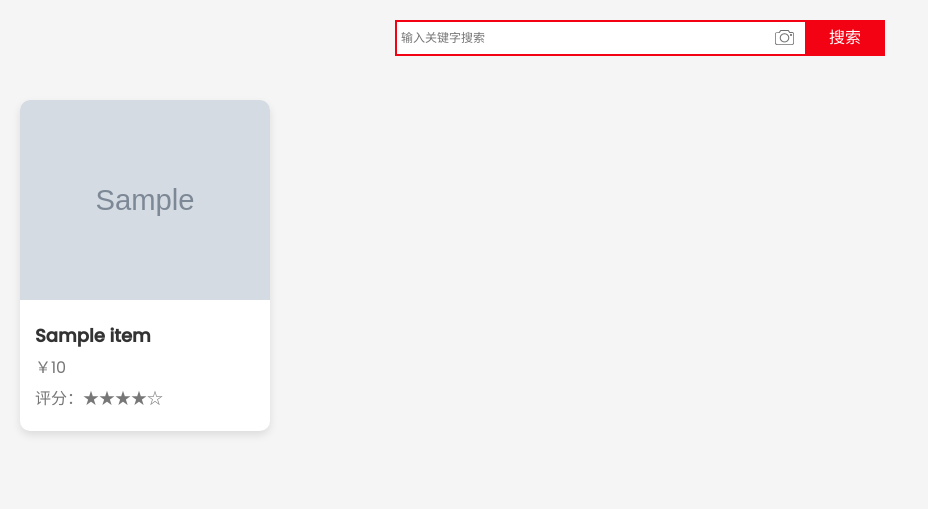
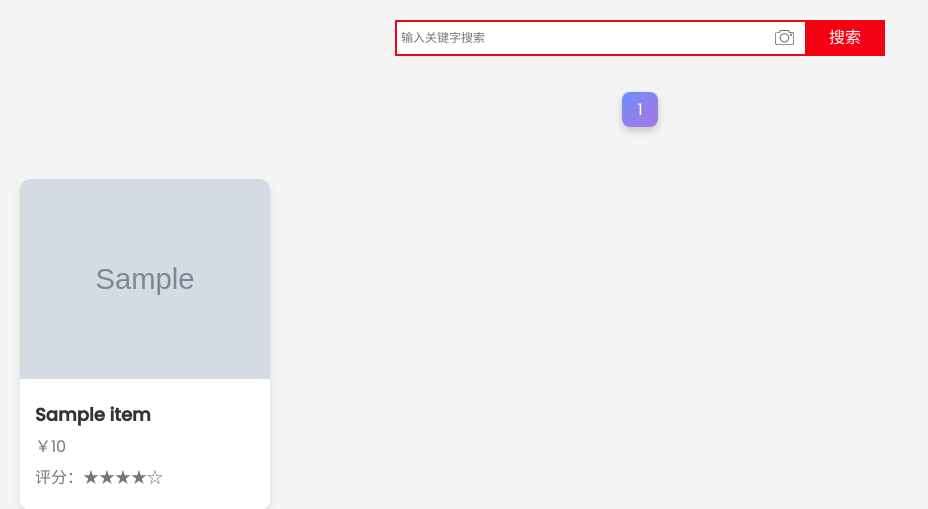
Before and after one commit to wallehxz/goods_vectors, a Django app: template home/templates/index.html in a window 1280 px wide. Shown: the part 57-566 px from the top of the page, without its empty margins (0-928 px from the left). Run offline with Django 5.2, Linux system fonts and the light colour scheme; the template is opened without the code that fills it: most values are stand-ins (such as "Sample title", 1, 10 or a date in 2020); grey boxes marked "Sample" are stand-in pictures.

Commit message:
添加分页展示

```diff
--- a/assets/stylesheets/index.css
+++ b/assets/stylesheets/index.css
@@ -46,7 +46,7 @@ body {
     float: left;
     width: 80px;
     height: 36px;
-    font-family: tahoma,arial,Microsoft YaHei,Hiragino Sans GB,"\u5b8b\u4f53",sans-serif;
+    font-family: tahoma, arial, Microsoft YaHei, Hiragino Sans GB, "\u5b8b\u4f53", sans-serif;
     background: #f30213;
     border: none;
     border-radius: 0;
@@ -59,7 +59,7 @@ body {
 .cw-icon {
     position: relative;
     cursor: default;
-    zoom:1
+    zoom: 1
 }
 
 .photo-search-btn {
@@ -133,3 +133,42 @@ body {
     margin: 5px 0;
     color: #777;
 }
+
+.pagination-cards {
+    display: flex;
+    justify-content: center;
+    list-style: none;
+    padding: 0;
+    margin: 2rem 0;
+}
+
+.pagination-cards .page-item {
+    margin: 0 5px;
+}
+
+.pagination-cards .page-link {
+    display: block;
+    padding: 5px 15px;
+    text-decoration: none;
+    color: #555;
+    background: white;
+    border-radius: 8px;
+    box-shadow: 0 2px 5px rgba(0, 0, 0, 0.1);
+    transition: all 0.3s ease;
+}
+
+.pagination-cards .page-link:hover {
+    transform: translateY(-2px);
+    box-shadow: 0 4px 8px rgba(0, 0, 0, 0.15);
+}
+
+.pagination-cards .active .page-link {
+    background: linear-gradient(135deg, #6e8efb, #a777e3);
+    color: white;
+    box-shadow: 0 4px 8px rgba(0, 0, 0, 0.2);
+}
+
+.pagination-cards .disabled .page-link {
+    opacity: 0.5;
+    pointer-events: none;
+}
--- a/goods/models.py
+++ b/goods/models.py
@@ -59,7 +59,7 @@ class Goods(models.Model):
 
     def get_vector_shape(self):
         vector = get_vector(self.id)
-        return f'(Dim[{len(vector)}], Sum[{sum(vector)}])'
+        return f'(Dim[{len(vector)}], Sum[{int(sum(vector))}])'
 
     def save(self, *args, **kwargs):
         is_new = self._state.adding
--- a/home/templates/index.html
+++ b/home/templates/index.html
@@ -21,20 +21,58 @@
 </div>
 
 <div class="search-bar">
-    <form action="/" method="get" >
+    <form action="/" method="get">
         <input class="text" name="q" type="text" value="{{ q }}" placeholder="输入关键字搜索">
         <span class="photo-search-btn">
             <span class="upload-bg" onclick="document.getElementById('upload-image').click()"></span>
             <input type="file" id="upload-image" accept="image/*" style="display: none;">
         </span>
-        <input type="hidden" id="image_path"  name="image_path" value="{{ path }}">
+        <input type="hidden" id="image_path" name="image_path" value="{{ path }}">
         <button id='submit_search' type="submit" class="button cw-icon"><i></i>搜索</button>
     </form>
     <div class="status" id="status"></div>
 </div>
+<!-- 分页导航 -->
+
+<ul class="pagination-cards">
+    {% if page_obj.has_previous %}
+        <li class="page-item">
+            <a class="page-link" href="?page=1" title="First">
+               首页
+            </a>
+        </li>
+        <li class="page-item">
+            <a class="page-link" href="?page={{ page_obj.previous_page_number }}" title="Previous">
+                上页
+            </a>
+        </li>
+    {% endif %}
+
+    {% for num in page_obj.paginator.page_range %}
+        {% if num > page_obj.number|add:'-3' and num < page_obj.number|add:'3' %}
+            <li class="page-item {% if page_obj.number == num %}active{% endif %}">
+                <a class="page-link" href="?page={{ num }}">{{ num }}</a>
+            </li>
+        {% endif %}
+    {% endfor %}
+
+    {% if page_obj.has_next %}
+        <li class="page-item">
+            <a class="page-link" href="?page={{ page_obj.next_page_number }}" title="Next">
+                下页
+            </a>
+        </li>
+        <li class="page-item">
+            <a class="page-link" href="?page={{ page_obj.paginator.num_pages }}" title="Last">
+               末页
+            </a>
+        </li>
+    {% endif %}
+</ul>
+
 
 <div class="product-grid">
-    {% for item in goods_list %}
+    {% for item in page_obj %}
         <div class="product-card">
             {% if item.image and  item.image.url %}
                 <img src="{{ item.image.url }}" alt="商品图片">
--- a/home/views.py
+++ b/home/views.py
@@ -5,6 +5,7 @@ from goods.models import Goods
 from django.http import JsonResponse
 from django.views.decorators.csrf import csrf_exempt
 from django.core.cache import cache
+from django.core.paginator import Paginator
 from django.conf import settings
 from django.db.models import Case, When
 
@@ -26,6 +27,9 @@ def index(request):
         ).order_by('similarity')
     else:
         goods_list = Goods.objects.all().order_by('-updated_at')
+        paginator = Paginator(goods_list, 91)
+        page_number = request.GET.get('page', 1)
+        page_obj = paginator.get_page(page_number)
     return render(request, 'index.html', locals())
 
 
```
Lines whose indentation alone changed are shown as unchanged.
